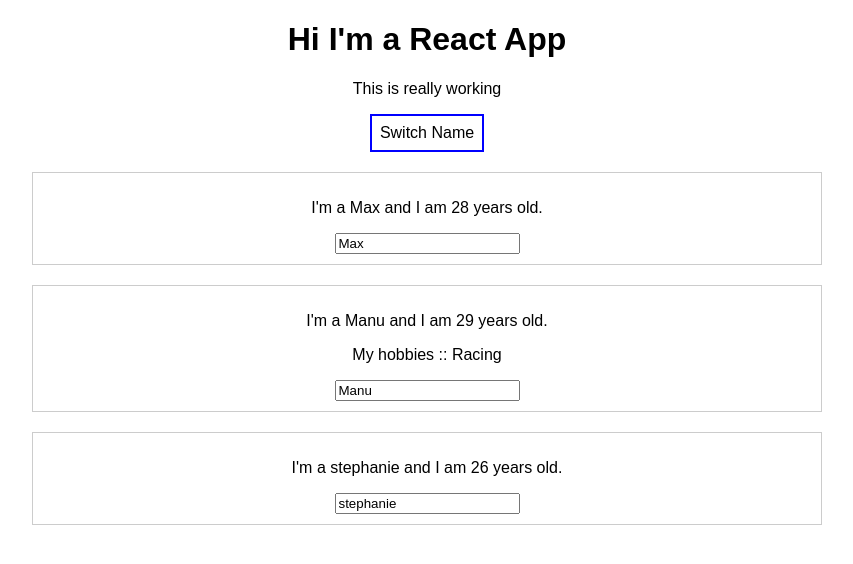
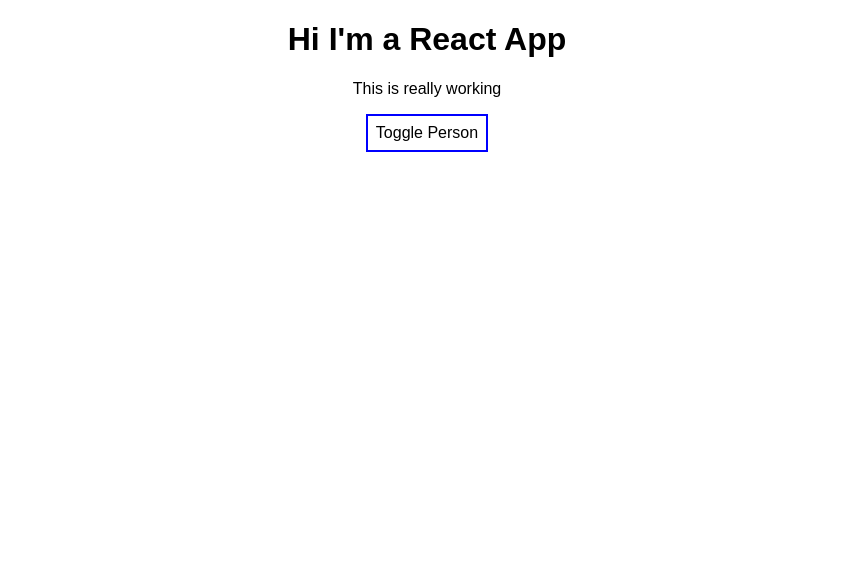
Before and after one commit to rahulsharma0212/react-tut, a React (Create React App) app: page / in a window 1280 px wide. Shown: the top 564 px of the page, without its empty margins (213-1066 px from the left). Built offline with nearby package versions, Linux system fonts and the light colour scheme.

Commit message:
4. Working with Lists and Conditionals

```diff
--- a/src/App.js
+++ b/src/App.js
@@ -72,39 +72,43 @@
 class App extends Component {
   state = {
     person: [
-      { name: "Max", age: 28 },
-      { name: "Manu", age: 29 },
-      { name: "stephanie", age: 26 },
+      { id: "sdad", name: "Max", age: 28 },
+      { id: "mnafd", name: "Manu", age: 29 },
+      { id: "fdf", name: "stephanie", age: 26 },
     ],
     otherState: "Some other value",
+    showPerson: false,
   };
-  switchNameHandler = () => {
-    if (this.state.person[0].name === "Max") {
+  /*   switchNameHandler = (newName) => {
     this.setState({
       person: [
-          { name: "stephanie", age: 26 },
+        { name: newName, age: 26 },
         { name: "Manu", age: 29 },
-          { name: "Max", age: 28 },
+        { name: "stephanie", age: 28 },
       ],
     });
-    } else {
+  }; */
+  deletePersonHandler = (deleteIndex) => {
+    // const persons = [...this.state.person];
+    const persons = this.state.person.slice();
+    persons.splice(deleteIndex, 1);
+    this.setState({ person: persons });
+  };
+  nameChangedHandler = (event, id) => {
+    const personIndex = this.state.person.findIndex((p) => {
+      return p.id === id;
+    });
+    const person = { ...this.state.person[personIndex] };
+    person.name = event.target.value;
+    const persons = [...this.state.person];
+    persons[personIndex] = person;
     this.setState({
-        person: [
-          { name: "Max", age: 28 },
-          { name: "Manu", age: 29 },
-          { name: "stephanie", age: 26 },
-        ],
+      person: persons,
     });
-    }
   };
-  nameChangedHandler = (event) => {
-    this.setState({
-      person: [
-        { name: "stephanie", age: 28 },
-        { name: event.target.value, age: 29 },
-        { name: "Max", age: 26 },
-      ],
-    });
+  togglePersonHandler = () => {
+    const doesShow = this.state.showPerson;
+    this.setState({ showPerson: !doesShow });
   };
   render() {
     const style = {
@@ -114,14 +118,11 @@
       cursor: "pointer",
       padding: "8px",
     };
-    return (
-      <div className="App">
-        <h1>Hi I'm a React App</h1>
-        {/* <span style={style}>by Rahul</span> */}
-        <p>This is really working</p>
-        <button onClick={this.switchNameHandler} style={style}>
-          Switch Name
-        </button>
+
+    let person = null;
+    /*     if (this.state.showPerson) {
+      person = (
+        <div>
           <Person
             name={this.state.person[0].name}
             age={this.state.person[0].age}
@@ -129,7 +130,7 @@
           <Person
             name={this.state.person[1].name}
             age={this.state.person[1].age}
-          click={this.switchNameHandler.bind(this, "Maxi")}
+            click={this.switchNameHandler.bind(this, "Max !")}
             changed={this.nameChangedHandler}
           >
             My hobbies :: Racing
@@ -140,6 +141,57 @@
           />
         </div>
       );
+    } */
+
+    if (this.state.showPerson) {
+      person = (
+        <div>
+          {this.state.person.map((person, index) => {
+            return (
+              <Person
+                click={() => this.deletePersonHandler(index)}
+                changed={(event) => this.nameChangedHandler(event, person.id)}
+                name={person.name}
+                age={person.age}
+                key={person.id}
+              />
+            );
+          })}
+        </div>
+      );
+    }
+    return (
+      <div className="App">
+        <h1>Hi I'm a React App</h1>
+        {/* <span style={style}>by Rahul</span> */}
+        <p>This is really working</p>
+        <button onClick={this.togglePersonHandler} style={style}>
+          Toggle Person
+        </button>
+        {person}
+
+        {/* {this.state.showPerson ? (
+          <div>
+            <Person
+              name={this.state.person[0].name}
+              age={this.state.person[0].age}
+            />
+            <Person
+              name={this.state.person[1].name}
+              age={this.state.person[1].age}
+              click={this.switchNameHandler.bind(this, "Max !")}
+              changed={this.nameChangedHandler}
+            >
+              My hobbies :: Racing
+            </Person>
+            <Person
+              name={this.state.person[2].name}
+              age={this.state.person[2].age}
+            />
+          </div>
+        ) : null} */}
+      </div>
+    );
     // return React.createElement('div',{className: 'App'},React.createElement('h1',null,'Hi I\'m a React App ',React.createElement('span',{style:{color:"green"}},'by Rahul Sharma')));
   }
 }
```
Lines whose indentation alone changed are shown as unchanged.
